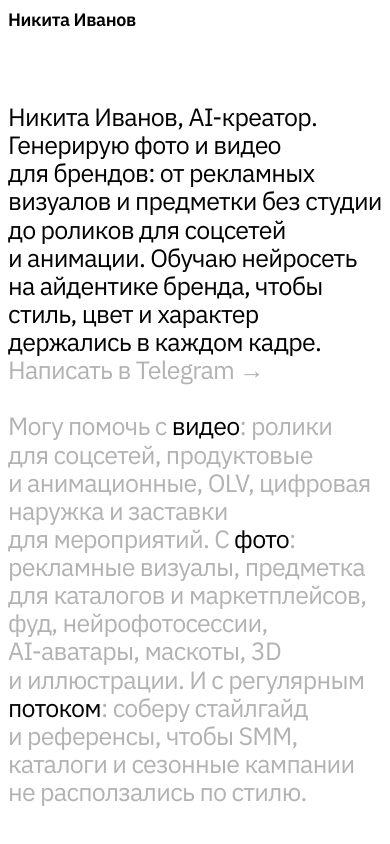
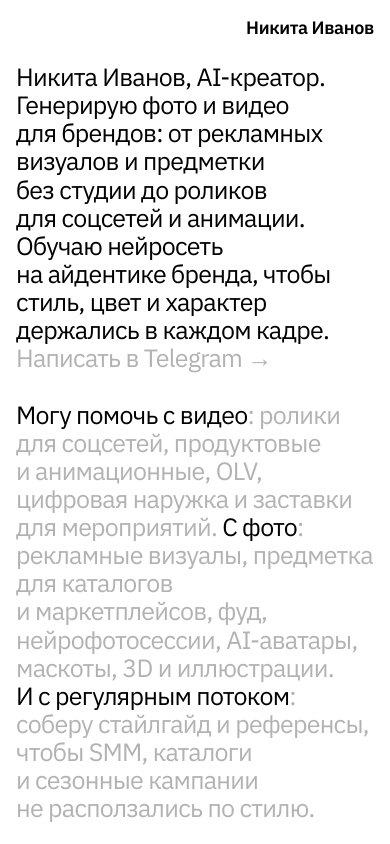
Before and after one commit to yantohidayat433-dot/Inplay, a plain HTML site: page index.html in a window 390 px wide. Shown: the top 844 px of the page. Drawn offline with Linux system fonts and the light colour scheme.

Commit message:
16px page frame, logo top right, bio from the top left, black service leads
Co-Authored-By: Claude Opus 5.5 <noreply@anthropic.com>
Claude-Session: https://claude.ai/code/session_01MeEtXrvvSSBCfTpKSMfKyy

```diff
--- a/index.html
+++ b/index.html
@@ -15,7 +15,7 @@
   --muted: #b2b2b2;
   --bg: #fff;
   --media-bg: #f0f0f0;
-  --pad: 12px;
+  --pad: 16px;
   --gap: 2px;
   --ease: cubic-bezier(.2, .7, .2, 1);
 }
@@ -37,10 +37,10 @@ h1, h2 { font: inherit; }
 a { color: inherit; text-decoration: none; }
 .nw { white-space: nowrap; }
 img { display: block; width: 100%; height: 100%; object-fit: cover; }
-.page { padding: 0 var(--pad); }
+.page { position: relative; padding: var(--pad) var(--pad) 0; }
 
 /* Header */
-.top { padding: 6px 18px 0; }
+.top { position: absolute; top: calc(var(--pad) + 15px); right: var(--pad); }
 .logo {
   display: inline-block;
   font-weight: 600;
@@ -54,9 +54,8 @@ img { display: block; width: 100%; height: 100%; object-fit: cover; }
   display: grid;
   grid-template-columns: repeat(4, 1fr);
   column-gap: var(--gap);
-  margin-top: 143px;
 }
-.intro__bio, .services { grid-column: 1 / 4; padding: 0 18px; }
+.intro__bio, .services { grid-column: 1 / 4; }
 .intro__bio, .services {
   font-size: 36px;
   line-height: 1.125;
@@ -78,7 +77,7 @@ img { display: block; width: 100%; height: 100%; object-fit: cover; }
 .works {
   display: grid;
   grid-template-columns: repeat(12, 1fr);
-  column-gap: 8px;
+  column-gap: var(--pad);
   row-gap: 48px;
   margin-top: 64px;
   align-items: start;
@@ -117,25 +116,22 @@ img { display: block; width: 100%; height: 100%; object-fit: cover; }
 .foot {
   display: flex;
   justify-content: space-between;
-  padding: 96px 0 12px;
+  padding: 96px 0 var(--pad);
   color: var(--muted);
 }
 
 /* Tablet */
 @media (max-width: 900px) {
-  .top { padding: 6px 6px 0; }
-  .intro { grid-template-columns: 1fr; margin-top: 96px; }
-  .intro__bio, .services { grid-column: 1; padding: 0 6px; }
-  .intro__bio, .services { font-size: 30px; }
+  .top { top: calc(var(--pad) + 9px); }
+  .intro { grid-template-columns: 1fr; padding-right: 160px; }
+  .intro__bio, .services { grid-column: 1; font-size: 30px; }
 }
 
 /* Phone */
 @media (max-width: 700px) {
-  :root { --pad: 8px; }
-  .top { padding: 8px 0 0; }
+  .top { position: static; text-align: right; margin-bottom: 24px; }
   .logo { font-size: 18px; }
-  .intro { margin-top: 72px; }
-  .intro__bio, .services { padding: 0; }
+  .intro { padding-right: 0; }
   .intro__bio, .services { font-size: 25px; }
   .works { grid-template-columns: 1fr; row-gap: 32px; margin-top: 56px; }
   .work { grid-column: 1 !important; }
@@ -157,7 +153,7 @@ img { display: block; width: 100%; height: 100%; object-fit: cover; }
     <h1 class="intro__bio">Никита Иванов, <span class="nw">AI-креатор</span>. Генерирую фото и&nbsp;видео для&nbsp;брендов: от&nbsp;рекламных визуалов и&nbsp;предметки без&nbsp;студии до&nbsp;роликов для&nbsp;соцсетей и&nbsp;анимации. Обучаю нейросеть на&nbsp;айдентике бренда, чтобы стиль, цвет и&nbsp;характер держались в&nbsp;каждом кадре. <a class="intro__link" href="https://t.me/">Написать в&nbsp;Telegram&nbsp;<span>→</span></a></h1>
 
     <div class="services">
-      <p><span class="services__item">Могу помочь с&nbsp;<b>видео</b>: ролики для&nbsp;соцсетей, продуктовые и&nbsp;анимационные, OLV, цифровая наружка и&nbsp;заставки для&nbsp;мероприятий.</span> <span class="services__item">С&nbsp;<b>фото</b>: рекламные визуалы, предметка для&nbsp;каталогов и&nbsp;маркетплейсов, фуд, нейрофотосессии, <span class="nw">AI-аватары</span>, маскоты, 3D и&nbsp;иллюстрации.</span> <span class="services__item">И&nbsp;с&nbsp;регулярным <b>потоком</b>: соберу стайлгайд и&nbsp;референсы, чтобы SMM, каталоги и&nbsp;сезонные кампании не&nbsp;расползались по&nbsp;стилю.</span></p>
+      <p><span class="services__item"><b>Могу помочь с&nbsp;видео</b>: ролики для&nbsp;соцсетей, продуктовые и&nbsp;анимационные, OLV, цифровая наружка и&nbsp;заставки для&nbsp;мероприятий.</span> <span class="services__item"><b>С&nbsp;фото</b>: рекламные визуалы, предметка для&nbsp;каталогов и&nbsp;маркетплейсов, фуд, нейрофотосессии, <span class="nw">AI-аватары</span>, маскоты, 3D и&nbsp;иллюстрации.</span> <span class="services__item"><b>И&nbsp;с&nbsp;регулярным потоком</b>: соберу стайлгайд и&nbsp;референсы, чтобы SMM, каталоги и&nbsp;сезонные кампании не&nbsp;расползались по&nbsp;стилю.</span></p>
     </div>
   </section>
 
```
